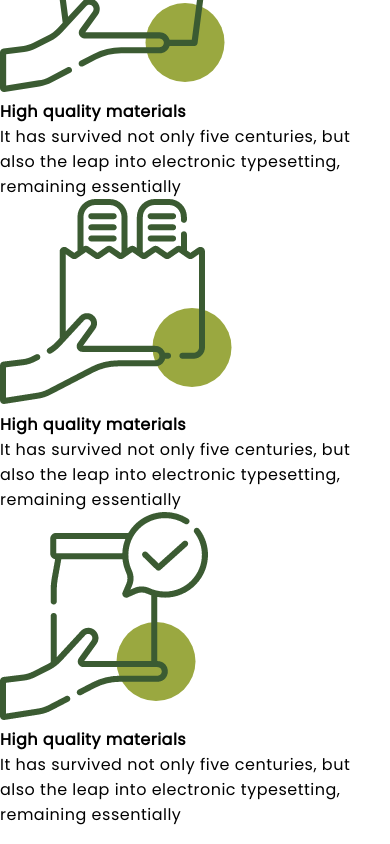
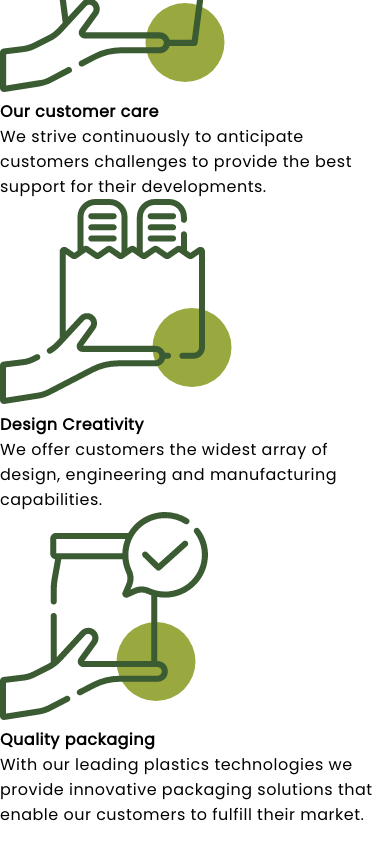
Before and after one commit to ahmedsamirdev/Packaging, a Next.js app: page / in a window 390 px wide. Shown: the part 2580-3424 px from the top of the page. Built offline with nearby package versions, Linux system fonts and the light colour scheme.

Commit message:
responsive

```diff
--- a/components/Aboutus.js
+++ b/components/Aboutus.js
@@ -5,6 +5,7 @@ function Aboutus() {
     <>
       <div className="aboutus_container">
         <div className="bg_container">
+          <img src="/about-leaf.png" alt="" className="a-pattern"/>
           <div className="bg_aboutus">
             <img src="/aboutus_left.png" alt="" className="aboutus_left" />
           </div>
@@ -15,10 +16,9 @@ function Aboutus() {
             <h2>About us</h2>
           </div>
           <span className="aboutus_span">
-            It has survived not only five centuries, but also the leap into
-            electronic typesetting, remaining essentially unchanged. It was
-            popularised in the 1960s with the release of Letraset sheets
-            containing Lorem.
+            National Company for Packaging Industries was established in 1997,
+            Our 1st Production was in 1999. Ibeeca is the market leader in
+            Food & Beverage.
           </span>
           <h3>More .. </h3>
         </div>
--- a/components/Aboutus.module.css
+++ b/components/Aboutus.module.css
@@ -8,6 +8,8 @@
     "bg bg desc desc"
     "bg bg desc desc";
   grid-gap: 0.2rem;
+  position: relative;
+
 }
 
 .bg_container {
@@ -89,8 +91,7 @@
     width: 100% !important;
     padding: 1rem 1rem !important;
     position: absolute;
-    top: 140rem;
-    border: #56804b33 4px solid;
+    top: 29rem;    border: #56804b33 4px solid;
   }
 
   .aboutus_left {
@@ -98,4 +99,15 @@
     position: absolute;
     left: 0px;
   }
+.a-pattern{
+  display: none;
 }
+}
+
+.a-pattern {
+  position: absolute;
+  left: 70rem;
+  top: 30rem;
+  width: 15rem;
+  height: auto;
+}
--- a/components/Header.module.css
+++ b/components/Header.module.css
@@ -103,11 +103,9 @@
   width: 85%;
 }
 .left_container {
-  background: blue;
   grid-area: left;
 }
 .right_container {
-  background: green;
   grid-area: right;
 }
 
@@ -116,8 +114,8 @@
   background-color: white;
 }
 .left_navbar {
-  padding: 1rem 1rem;
-  margin-bottom: 8rem;
+  padding: 1rem 0;
+    margin-bottom: 8rem;
 }
 .nav_logo,
 .nav_logo_mobile {
@@ -231,7 +229,7 @@
   }
 }
 @media (min-width: 1100px) /*desktop*/ {
-  .hamburger_menu {
+  .menu__btn {
     display: none !important;
   }
   .left_content_formobile {
@@ -263,12 +261,9 @@
   display: flex;
   align-items: center;
   position: absolute;
-  top: 45px;
-  right: 20px;
-
+  top: 60px;  right: 60px;
   width: 26px;
   height: 26px;
-
   cursor: pointer;
   z-index: 1;
 }
--- a/components/Ourpartners.module.css
+++ b/components/Ourpartners.module.css
@@ -46,9 +46,7 @@
   .partners_logos {
     display: none !important;
   }
-  .ourpartners_title{
-    margin-top: -3rem;
-  }
+
 }
 
 @media (min-width: 1281px) /*desktop*/ {
--- a/components/Ourwork.js
+++ b/components/Ourwork.js
@@ -10,8 +10,8 @@ function Ourwork() {
         </div>
         <div className="ourwork_info">
           <h4>
-          It has survived not only five centuries, but also the leap into
-          electronic typesetting, remaining essentially unchanged.
+            Ibeeca provides a wide range of packaging products for Food & beverage and chemical. By
+            producing plastic tubes, Bottles, Jars, Caps.
           </h4>
         </div>
         <div className="package_wrapper">
@@ -41,7 +41,8 @@ function Ourwork() {
               <img className="package-circle" src="/circle.png" alt="" />
             </div>
           </div>
-      </div></div>
+        </div>
+      </div>
     </>
   );
 }
--- a/components/Ourwork.module.css
+++ b/components/Ourwork.module.css
@@ -27,7 +27,7 @@
 .ourwork_info > h4 {
   color: #3b5b32;
 
-  width: 25rem;
+  width: 28.5rem;
 }
 .package_wrapper {
   display: grid;
--- a/components/Whyus.js
+++ b/components/Whyus.js
@@ -5,38 +5,41 @@ function Whyus() {
     <>
       <div className="whyus_wrapper">
         <div className="whyus_title">
-          <img src="/whyus_leaf.png" alt=""/>
+          <img src="/whyus_leaf.png" alt="" />
           <h2>Why us</h2>
         </div>
         <div className="whyus-flex">
           <div className="whyus_container">
             <img src="/whyus_1.png" alt="" />
-          <h4>High quality materials</h4>
+            <h4>Our customer care</h4>
             <p>
-            It has survived not only five centuries, but also the leap into
-            electronic typesetting, remaining essentially
+              We strive continuously to anticipate customers
+              challenges to provide the best support for their
+              developments.
             </p>
           </div>
-        <div class="vl"></div>
+          <div class="w-vl"></div>
 
           <div className="whyus_container">
             <img src="/whyus_2.png" alt="" />
-          <h4>High quality materials</h4>
+            <h4>Design Creativity</h4>
             <p>
-            It has survived not only five centuries, but also the leap into
-            electronic typesetting, remaining essentially
+              We offer customers the widest array of design, engineering and
+              manufacturing capabilities.
             </p>
           </div>
-        <div class="vl"></div>
+          <div class="w-vl"></div>
 
           <div className="whyus_container">
             <img src="/whyus_3.png" alt="" />
-          <h4>High quality materials</h4>
+            <h4>Quality packaging</h4>
             <p>
-            It has survived not only five centuries, but also the leap into
-            electronic typesetting, remaining essentially
+              With our leading plastics technologies we provide
+              innovative packaging solutions that enable our customers to
+              fulfill their market.
             </p>
-        </div></div>
+          </div>
+        </div>
       </div>
     </>
   );
--- a/components/Whyus.module.css
+++ b/components/Whyus.module.css
@@ -7,7 +7,7 @@
   .whyus-flex {
     flex-direction: column;
   }
-  .vl {
+  .w-vl {
     display: none;
   }
 
@@ -54,7 +54,8 @@
   margin-bottom: 1rem;
 }
 
-.vl {
+.w-vl {
   border-left: 1px solid #9c9c9c9a;
-  height: 10rem;
+  height: 5rem;
+
 }
--- a/components/Youcanchoose.js
+++ b/components/Youcanchoose.js
@@ -5,32 +5,32 @@ function Youcanchoose() {
     <>
       <div className="youcanchoose_container">
         <div className="up"></div>
-        <div className="left-choose_container">
-        </div>
+        <div className="left-choose_container"></div>
         <div className="right-choose_container">
           <div className="choose_title">
             <img src="/choose_leaf.png" alt="" />
             <h2>You can choose</h2>
           </div>
           <div className="choose_sm_container">
-            <h3 className="choose_info">Type of packaging</h3>
+            <h3 className="choose_info">Blowing</h3>
             <span>
-              Lorem ipsum dolor sit amet, consetetu Lorem ipsum dolor sit amet,
-              conseteturr
+              Our machinery provides fast molding performance without scrap on
+              bottle with Maximum uniformity of bottle weight.
             </span>
           </div>
           <div className="choose_sm_container">
-            <h3 className="choose_info">Type of packaging</h3>
+            <h3 className="choose_info">Extrusion</h3>
             <span>
-              Lorem ipsum dolor sit amet, consetetu Lorem ipsum dolor sit amet,
-              conseteturr
+              The extruded Mono-layer tubes are manufactured, printed and capped
+              in-line. Advanced in-house technologies provide customers with a
+              large choice of tube decoration.
             </span>
           </div>
           <div className="choose_sm_container">
-            <h3 className="choose_info">Type of packaging</h3>
+            <h3 className="choose_info">Injection Blowing</h3>
             <span>
-              Lorem ipsum dolor sit amet, consetetu Lorem ipsum dolor sit amet,
-              conseteturr
+              Injection Blow Molding Machinery – and the products this
+              manufacturing method produces – has become virtually indispensable.
             </span>
           </div>
         </div>
--- a/components/Youcanchoose.module.css
+++ b/components/Youcanchoose.module.css
@@ -33,8 +33,7 @@
   color: #ffffff;
   letter-spacing: 1px;
   margin-bottom: 1rem;
-  text-align: center;
-  display: flex;
+  text-align: left;  display: flex;
   flex-direction: row;
 }
 .choose_info:before {
@@ -42,7 +41,7 @@
   margin: 0 2px;
 }
 .choose_sm_container {
-  width: 14rem;
+  width: 21rem;
   line-height: 1.5;
 }
 .choose_sm_container > span {
@@ -90,4 +89,7 @@
   .up{
     display: none;
   }
+  .choose_sm_container{
+    width: 15rem;
+  }
 }
```
Also changed, not shown: public/about-leaf.png (added). Lines whose indentation alone changed are shown as unchanged.
